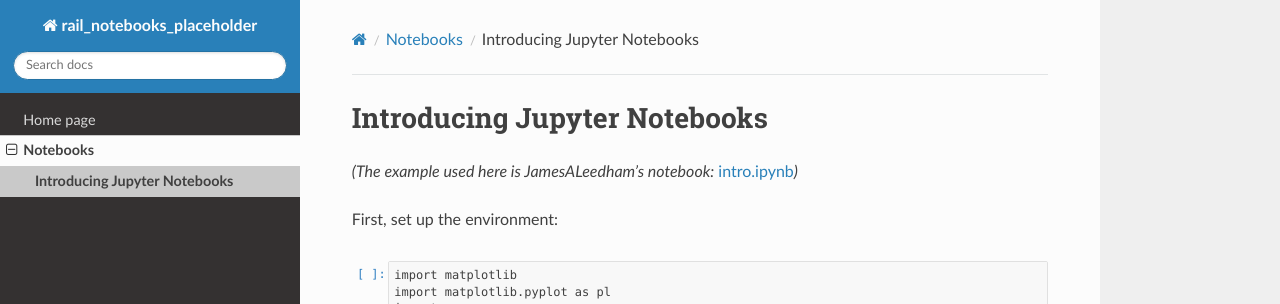
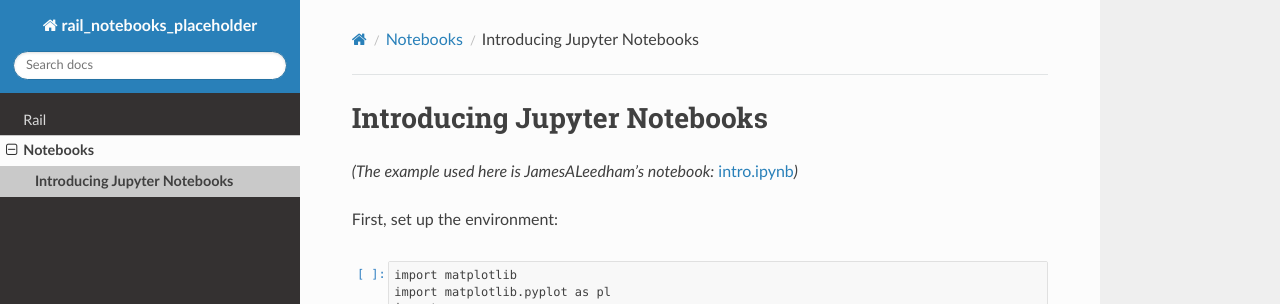
Before and after one commit to olivialynn/rail_notebooks, a Sphinx documentation site: the page built from docs/notebooks/intro_notebook.ipynb, in a window 1280 px wide. Shown: the top 304 px of the page. Built offline with Sphinx 7.4.7 and the Read the Docs theme 2.0.0, drawn with Linux system fonts in a browser that asks for light colours; pages that are not in the unit, such as notebooks, are missing from menus; the version number could not be read and is left out.

Commit message:
Update index.rst

```diff
--- a/docs/index.rst
+++ b/docs/index.rst
@@ -6,8 +6,6 @@
 ========================================================================================
 
 .. toctree::
-   :hidden:
 
-   Home page <self>
-   API Reference <autoapi/index>
+   Rail <https://rail-external-html-rtd.readthedocs.io/en/latest/>
    Notebooks <notebooks>
```
